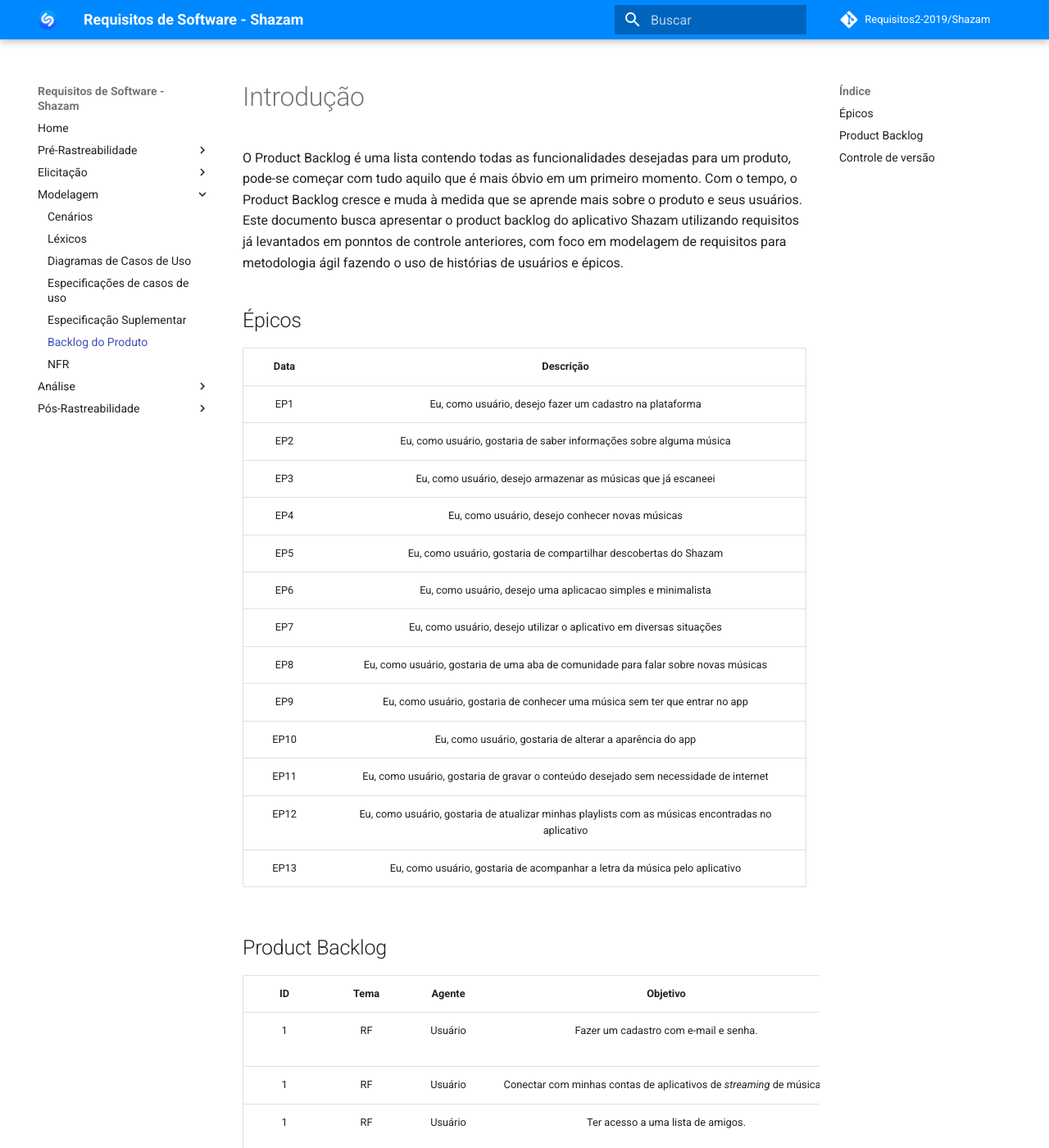
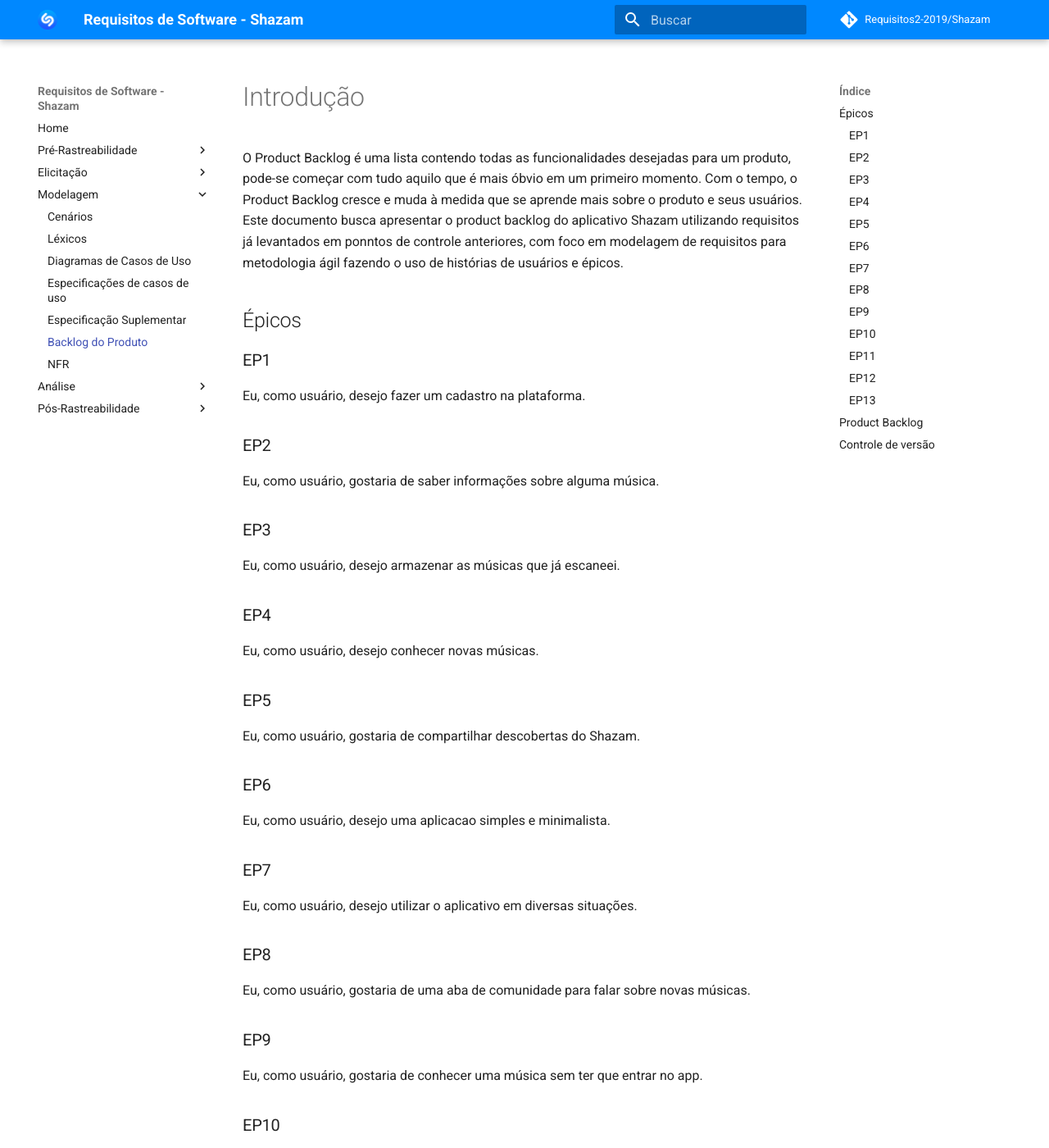
Before and after one commit to Wictorgirardi/2019.2-Shazam, an MkDocs documentation site: the page built from docs/modelagem/backlog.md, in a window 1280 px wide and 1400 px high. Shown: the whole window at 82% size. Built offline with MkDocs 1.6.1 and Material for MkDocs 9.7.7, drawn with Linux system fonts in a browser that asks for light colours; comment, search, counter and statistics services are not loaded; some of the changed text lies outside the part shown.

Commit message:
Adding traceability to Backlog document

```diff
--- a/docs/modelagem/backlog.md
+++ b/docs/modelagem/backlog.md
@@ -9,49 +9,84 @@
 
 ## Épicos
 
-|Data|Descrição|
-|:--:|:----:|
-| EP1 | Eu, como usuário, desejo fazer um cadastro na plataforma |
-| EP2 | Eu, como usuário, gostaria de saber informações sobre alguma música |
-| EP3 | Eu, como usuário, desejo armazenar as músicas que já escaneei |
-| EP4 | Eu, como usuário, desejo conhecer novas músicas |
-| EP5 | Eu, como usuário, gostaria de compartilhar descobertas do Shazam |
-| EP6 | Eu, como usuário, desejo uma aplicacao simples e minimalista |
-| EP7 | Eu, como usuário, desejo utilizar o aplicativo em diversas situações|
-| EP8 | Eu, como usuário, gostaria de uma aba de comunidade para falar sobre novas músicas|
-| EP9 | Eu, como usuário, gostaria de conhecer uma música sem ter que entrar no app|
-| EP10 | Eu, como usuário, gostaria de alterar a aparência do app|
-| EP11| Eu, como usuário, gostaria de gravar o conteúdo desejado sem necessidade de internet|
-| EP12| Eu, como usuário, gostaria de atualizar minhas playlists com as músicas encontradas no aplicativo|
-| EP13| Eu, como usuário, gostaria de acompanhar a letra da música pelo aplicativo|
+### EP1
 
+Eu, como usuário, desejo fazer um cadastro na plataforma.
+
+### EP2
+
+Eu, como usuário, gostaria de saber informações sobre alguma música.
+
+### EP3
+
+Eu, como usuário, desejo armazenar as músicas que já escaneei.
+
+### EP4
+
+Eu, como usuário, desejo conhecer novas músicas.
+
+### EP5
+
+Eu, como usuário, gostaria de compartilhar descobertas do Shazam.
+
+### EP6
+
+Eu, como usuário, desejo uma aplicacao simples e minimalista.
+
+### EP7
+
+Eu, como usuário, desejo utilizar o aplicativo em diversas situações.
+
+### EP8
+
+Eu, como usuário, gostaria de uma aba de comunidade para falar sobre novas músicas.
+
+### EP9
+
+Eu, como usuário, gostaria de conhecer uma música sem ter que entrar no app.
+
+### EP10
+
+Eu, como usuário, gostaria de alterar a aparência do app.
+
+### EP11
+
+Eu, como usuário, gostaria de gravar o conteúdo desejado sem necessidade de internet.
+
+### EP12
+
+Eu, como usuário, gostaria de atualizar minhas playlists com as músicas encontradas no aplicativo.
+
+### EP13
+
+Eu, como usuário, gostaria de acompanhar a letra da música pelo aplicativo.
 
 ## Product Backlog
 
 |ID|Tema|Agente|<div style="width:400px">Objetivo<div/>|<div style="width:200px">Finalidade</div>|Notas|Prioridade|Status|
 |:--:|:----:|:-------:|:---------:|:---------:|:---:|:---:|:-----:|
-|1|RF|Usuário|Fazer um cadastro com e-mail e senha.|Para salvar meus dados e acessar-los de qualquer dispositivo.||Should|To do|
-|1|RF|Usuário|Conectar com minhas contas de aplicativos de _streaming_ de músicas.|Para sincronizar minhas _Playlists_.||Should|To do|
-|1|RF|Usuário|Ter acesso a uma lista de amigos.|Para ver o que meus amigos estão ouvindo, assim como mostrar o que estou ouvindo.||Should|To do|
-|2|RF|Usuário|Escanear uma música que está tocando ao meu redor.|Para ouvir depois, ou adicionar à alguma _playlist_ minha.||Must|To do|
-|2|RF|Usuário|Escanear uma música que estou ouvindo com meus fones de ouvido.|Para conhecer a letra da música.||Should|To do|
-|3|RNF|Usuário|Rever alguma música que já escutei e escaneei no Shazam.|Para relembrar minhas últimas músicas escaneadas.||Should|To do|
-|3|RNF|Usuário|Poder ver playlists baseadas no meu banco de dados.|Para conhecer músicas novas baseadas no meu gosto musical.||Could|To do|
-|3|RNF|Usuário|Ver meus artistas favoritos.|Para Conhecer novas músicas dos meus artistas favoritos, assim como lançamentos.||Should|To do|
-|4|RNF|Usuário|Saber as músicas mais tocadas de um determinado país.|Para acompanhar as músicas de outros países.||Could|To do|
-|4|RNF|Usuário|Conhecer os novos lançamentos do mundo da música.|Para acompanhar as músicas mais tocadas do mundo.||Could|To do|
-|5|RNF|Usuário|Mostrar aos meus amigos as músicas que acabei de ouvir.|Para compartilhar nas redes sociais o que acabei de escanear.|Facebook, Instagram, Twitter.|Should|To do|
-|5|RNF|Usuário|Adicionar novas músicas aos meus serviços de _streaming_ de música.|Ter maior comodidade para ouvir mais vezes essa música.||Should|To do|
-|6|RNF|Usuário|Utilizar a aplicação de forma intuitiva.|Para utilizar a aplicação sem problemas.||Should|To do|
-|6|RNF|Usuário|Não necessitar de um conhecimento grande sobre o mundo da música.|Para ter o menor golfo de execução possível.||Should|To do|
-|7|RNF|Usuário|Não gastar todo meu plano de internet.|Para não utilizar uma quantidade exagerada de dados moveis.||Should|To do|
-|8|RNF|Usuário|Conhecer novas músicas e pessoas.|Para poder encontrar novos artistas dos estilos que gosto por meio de interação humana.||Should|To do|
-|8|RNF|Usuário|Dissipar meu conhecimento musical.|Para dar dicas para a maior quantidade de pessoas que ainda não conheço.||Should|To do|
-|9|RNF|Usuário|Não precisar entrar no app para escanear uma música.|Para ter maior facilidade em escanear uma música de um vídeo.||Should|To do|
-|9|RNF|Usuário|Saber a letra de uma música que está tocando em um vídeo.|Para saber a letra de uma música.||Should|To do|
-|9|RNF|Usuário|Poder identificar qualquer música ao redor sem entrar no app com a opção auto Shazam ativada.|Para ouvir depois, ou adicionar à alguma _playlist_ minha.||Should|To do|
-|10|RNF|Usuário|Poder escolher um tema claro ou escuro para o app.|Permitir que a aparência do app esteja de acordo com as preferências do usuário.||Should|To do|
-|11|RF|Usuário|Reconhecer mídia através da voz do usuário|Para detectar mídia desejada||Could|To do|
+|[EP1](#ep1)|RF|Usuário|Fazer um cadastro com e-mail e senha.|Para salvar meus dados e acessar-los de qualquer dispositivo.||Should|To do|
+|[EP1](#ep1)|RF|Usuário|Conectar com minhas contas de aplicativos de _streaming_ de músicas.|Para sincronizar minhas _Playlists_.||Should|To do|
+|[EP1](#ep1)|RF|Usuário|Ter acesso a uma lista de amigos.|Para ver o que meus amigos estão ouvindo, assim como mostrar o que estou ouvindo.||Should|To do|
+|[EP2](#ep2)|RF|Usuário|Escanear uma música que está tocando ao meu redor.|Para ouvir depois, ou adicionar à alguma _playlist_ minha.||Must|To do|
+|[EP2](#ep2)|RF|Usuário|Escanear uma música que estou ouvindo com meus fones de ouvido.|Para conhecer a letra da música.||Should|To do|
+|[EP3](#ep3)|RNF|Usuário|Rever alguma música que já escutei e escaneei no Shazam.|Para relembrar minhas últimas músicas escaneadas.||Should|To do|
+|[EP3](#ep3)|RNF|Usuário|Poder ver playlists baseadas no meu banco de dados.|Para conhecer músicas novas baseadas no meu gosto musical.||Could|To do|
+|[EP3](#ep3)|RNF|Usuário|Ver meus artistas favoritos.|Para Conhecer novas músicas dos meus artistas favoritos, assim como lançamentos.||Should|To do|
+|[EP4](#ep4)|RNF|Usuário|Saber as músicas mais tocadas de um determinado país.|Para acompanhar as músicas de outros países.||Could|To do|
+|[EP4](#ep4)|RNF|Usuário|Conhecer os novos lançamentos do mundo da música.|Para acompanhar as músicas mais tocadas do mundo.||Could|To do|
+|[EP5](#ep5)|RNF|Usuário|Mostrar aos meus amigos as músicas que acabei de ouvir.|Para compartilhar nas redes sociais o que acabei de escanear.|Facebook, Instagram, Twitter.|Should|To do|
+|[EP5](#ep5)|RNF|Usuário|Adicionar novas músicas aos meus serviços de _streaming_ de música.|Ter maior comodidade para ouvir mais vezes essa música.||Should|To do|
+|[EP6](#ep6)|RNF|Usuário|Utilizar a aplicação de forma intuitiva.|Para utilizar a aplicação sem problemas.||Should|To do|
+|[EP6](#ep6)|RNF|Usuário|Não necessitar de um conhecimento grande sobre o mundo da música.|Para ter o menor golfo de execução possível.||Should|To do|
+|[EP7](#ep7)|RNF|Usuário|Não gastar todo meu plano de internet.|Para não utilizar uma quantidade exagerada de dados moveis.||Should|To do|
+|[EP8](#ep8)|RNF|Usuário|Conhecer novas músicas e pessoas.|Para poder encontrar novos artistas dos estilos que gosto por meio de interação humana.||Should|To do|
+|[EP8](#ep8)|RNF|Usuário|Dissipar meu conhecimento musical.|Para dar dicas para a maior quantidade de pessoas que ainda não conheço.||Should|To do|
+|[EP9](#ep9)|RNF|Usuário|Não precisar entrar no app para escanear uma música.|Para ter maior facilidade em escanear uma música de um vídeo.||Should|To do|
+|[EP9](#ep9)|RNF|Usuário|Saber a letra de uma música que está tocando em um vídeo.|Para saber a letra de uma música.||Should|To do|
+|[EP9](#ep9)|RNF|Usuário|Poder identificar qualquer música ao redor sem entrar no app com a opção auto Shazam ativada.|Para ouvir depois, ou adicionar à alguma _playlist_ minha.||Should|To do|
+|[EP10](#ep10)|RNF|Usuário|Poder escolher um tema claro ou escuro para o app.|Permitir que a aparência do app esteja de acordo com as preferências do usuário.||Should|To do|
+|[EP11](#ep11)|RF|Usuário|Reconhecer mídia através da voz do usuário|Para detectar mídia desejada||Could|To do|
 
 
 ## Controle de versão
```
Also changed, not shown: other parts of docs/modelagem/backlog.md (+1 -0 lines).
